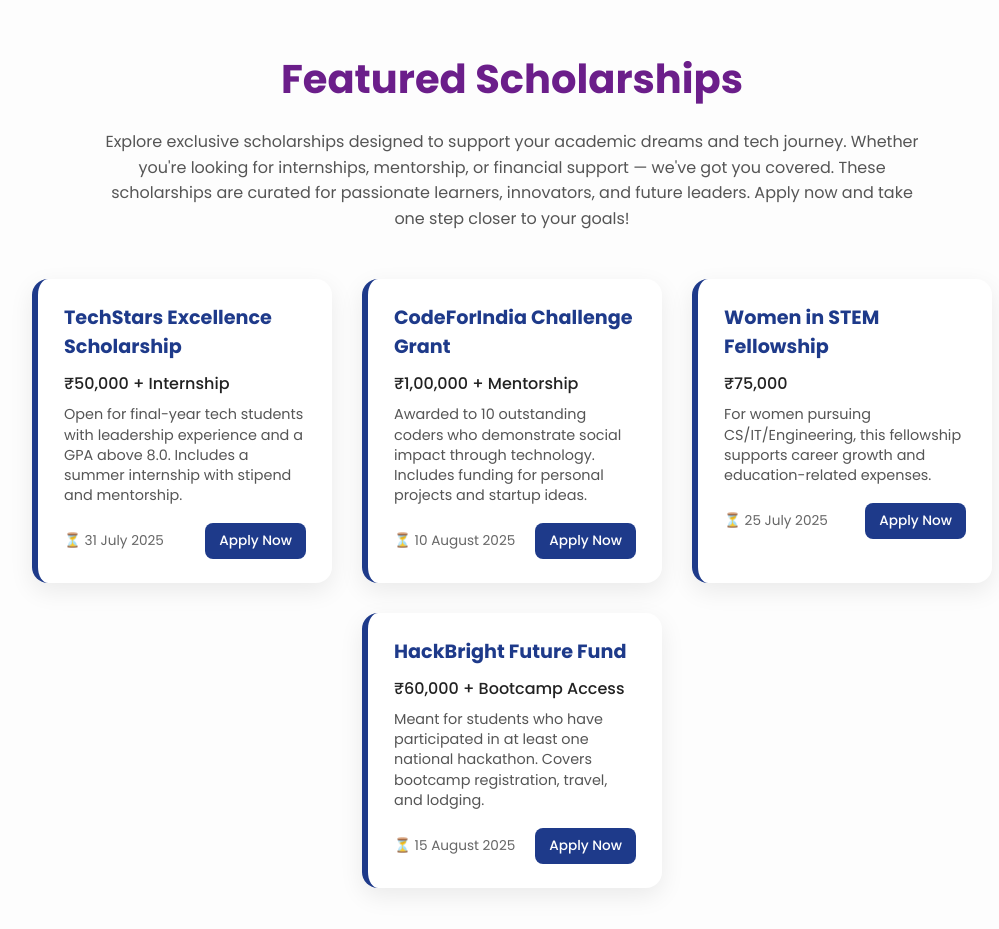
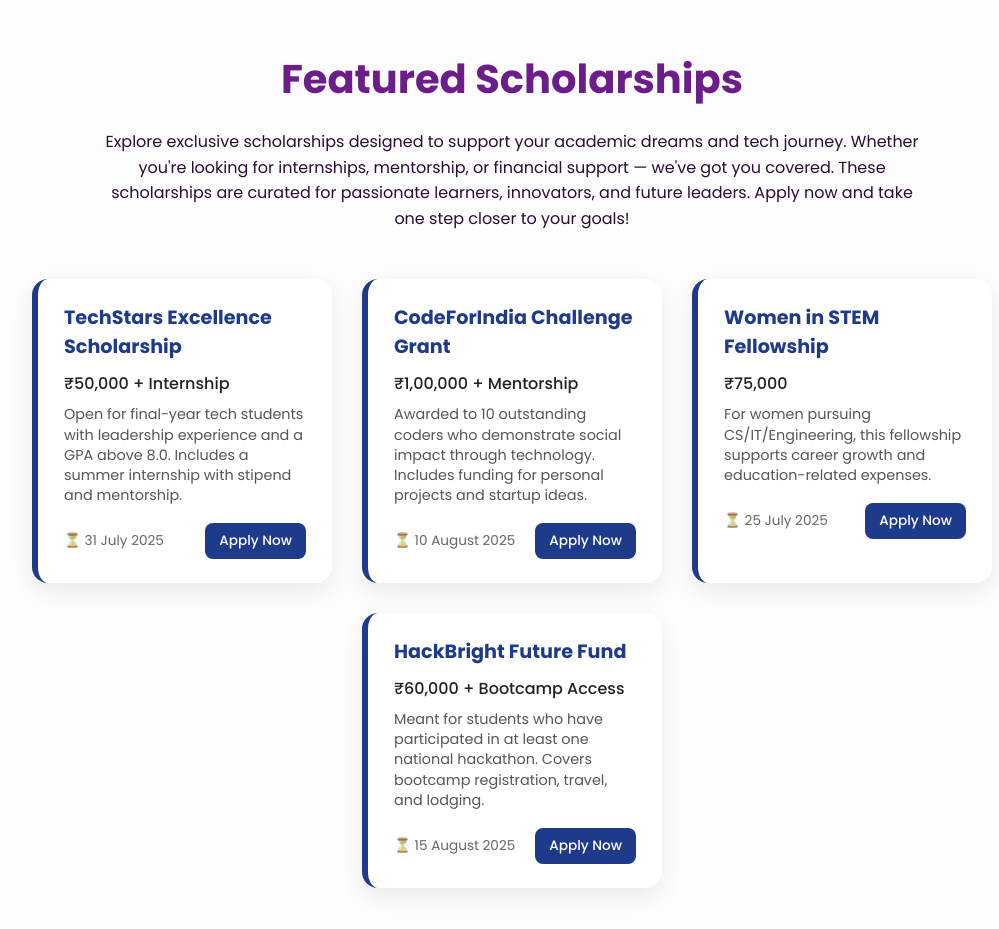
Before and after one commit to AnshulAlgoS/campushustleOG, a React (Create React App) app: page / in a window 1280 px wide. Shown: the part 2160-3089 px from the top of the page, without its empty margins (128-1127 px from the left). Built offline with nearby package versions, Linux system fonts and the light colour scheme; no server answers.

Commit message:
Update scholarship.css

```diff
--- a/src/views/scholarship.css
+++ b/src/views/scholarship.css
@@ -15,7 +15,7 @@
   max-width: 820px;
   margin: 0 auto 48px;
   font-size: 1rem;
-  color: #555;
+  color: #2c0b36;
   line-height: 1.6;
 }
 
```
